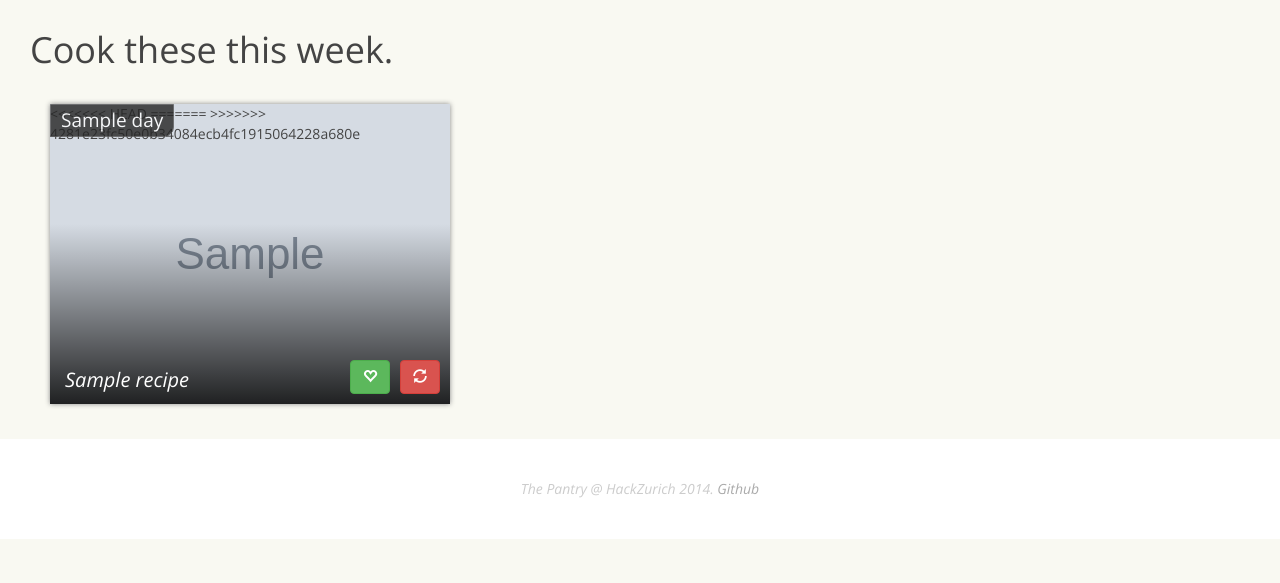
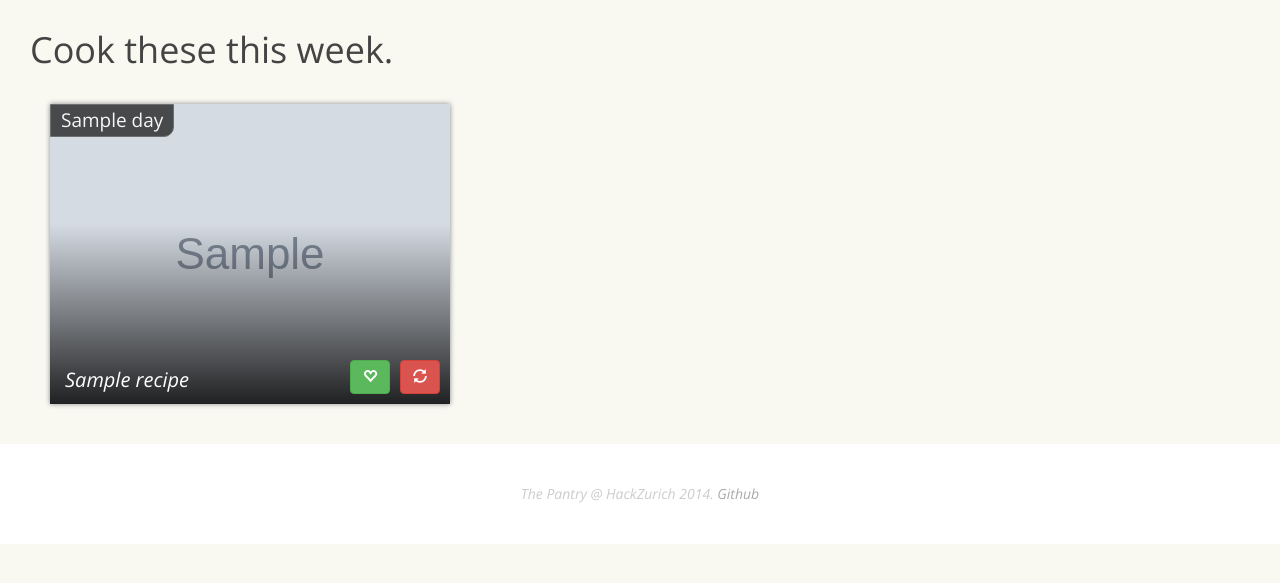
Before and after one commit to create/foodplan, a Django app: template templates/dashboard.html in a window 1280 px wide. Shown: the part 110-693 px from the top of the page. Run offline with Django 3.2, Linux system fonts and the light colour scheme; the template is opened without the code that fills it: most values are stand-ins (such as "Sample title", 1, 10 or a date in 2020); grey boxes marked "Sample" are stand-in pictures; parts of the project's set-up code (start-up, migrations or seed data) failed here and were passed over; some libraries are stand-ins or nearby versions.

Commit message:
resolved

```diff
--- a/templates/dashboard.html
+++ b/templates/dashboard.html
@@ -35,12 +35,8 @@ h1 {
                                 </div>
                                 <span class="meal-card-day card-{{ recipe.day_no }}">{{ recipe.day }}</span>
                                 <span class="meal-card-name card-{{ recipe.day_no }}">{{ recipe.name }}</span>
-<<<<<<< HEAD
-                                <span class="meal-card-price card-{{ recipe.day_no }}" id="pricetag">{{ recipe.price }}$</span>
                                 <!--<button class="btn btn-info btn-ingredients"><span class="glyphicon glyphicon-list"></span></button>-->
-=======
                                 <span class="meal-card-price card-{{ recipe.day_no }}" id="pricetag">$<span class="num">{{ recipe.price }}</span></span>
->>>>>>> 4281e23fc50e0b34084ecb4fc1915064228a680e
                                 <button class="btn btn-success save"><span class="glyphicon glyphicon-heart-empty"></span></button>
                                 <button title="Try something else" class="btn btn-danger reroll reroll-{{ recipe.day_no }}" day_no="{{ recipe.day_no }}"><span class="glyphicon glyphicon-refresh"></span></button>
                             </div>
```
